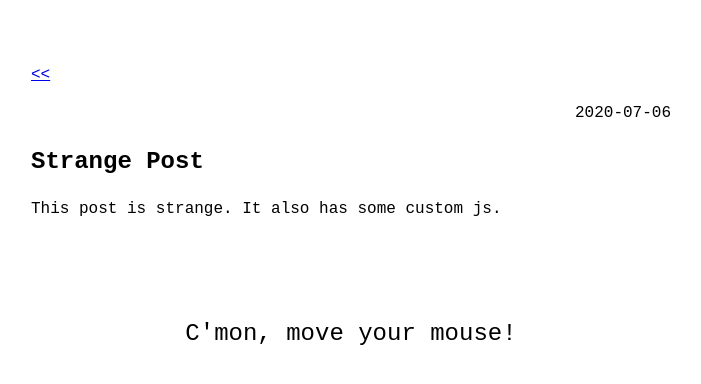
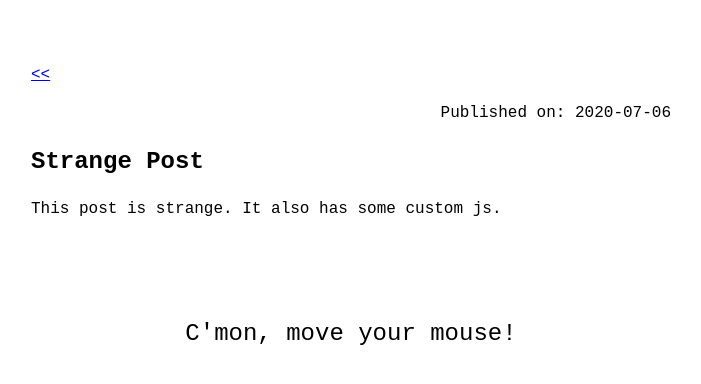
Before and after one commit to teiex/teiex.github.io, a Jekyll site: the page built from _posts/2020-07-06-strange-post.md, in a window 1280 px wide. Shown: the top 384 px of the page, without its empty margins (289-990 px from the left). Built offline with Jekyll 4.4.1, drawn with Linux system fonts in a browser that asks for light colours.

Commit message:
Inserting "published on" and "updated on" informations on posts pages

```diff
--- a/_layouts/post.html
+++ b/_layouts/post.html
@@ -6,8 +6,14 @@ layout: default
 
 <article>
   <p class="post-meta">
-    <time datetime="{{ page.date }}">{{ page.date | date: site.theme_config.date_format }}</time>
+    Published on: <time datetime="{{ page.date }}">{{ page.date | date: site.theme_config.date_format }}</time>
   </p>
+
+  {% if page.updated %}
+    <p class="post-meta">
+      Updated on: <time datetime="{{ page.updated }}">{{ page.updated | date: site.theme_config.date_format }}</time>
+    </p>
+  {% endif %}
 
   <h1>{{ page.title }}</h1>
 
```
